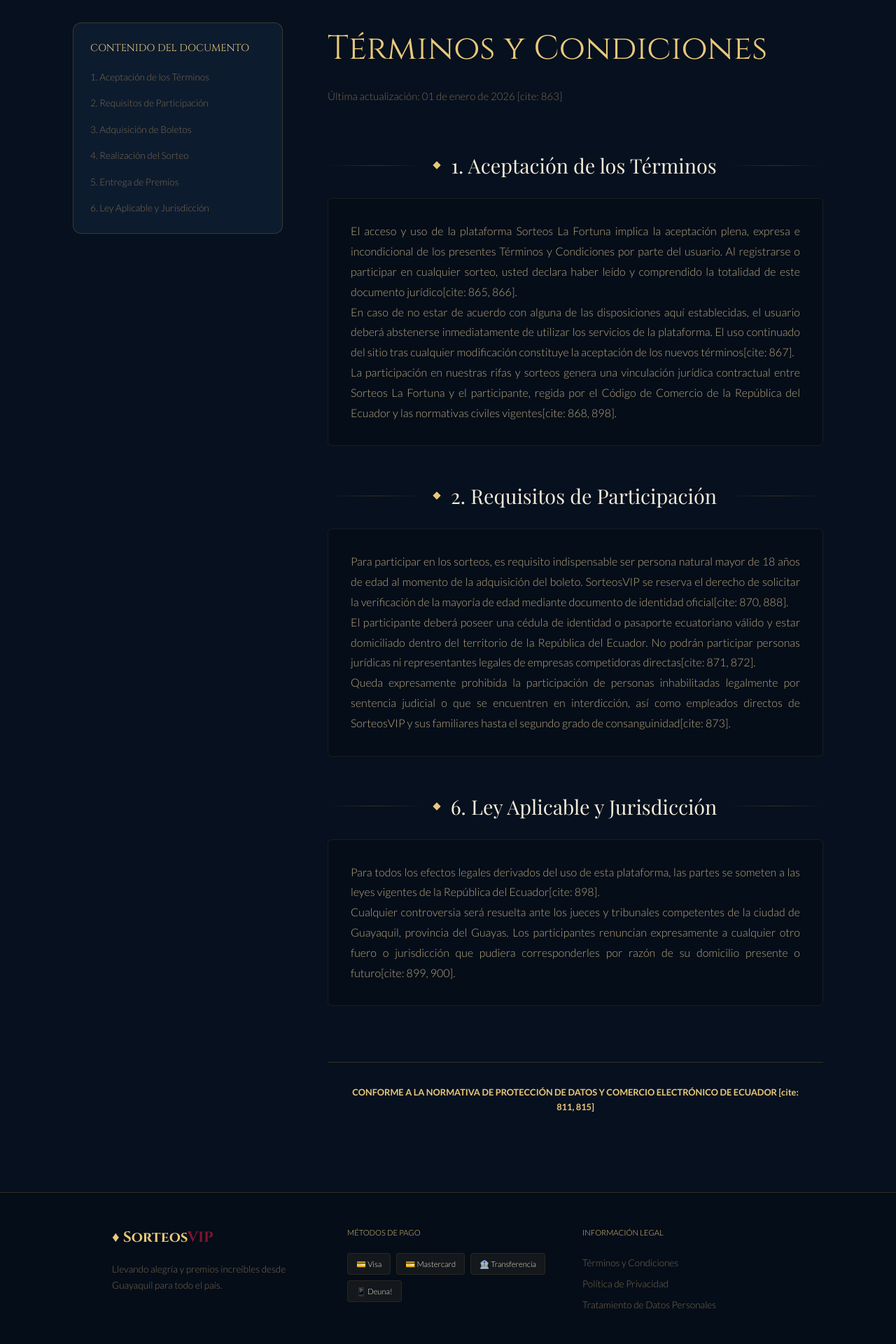
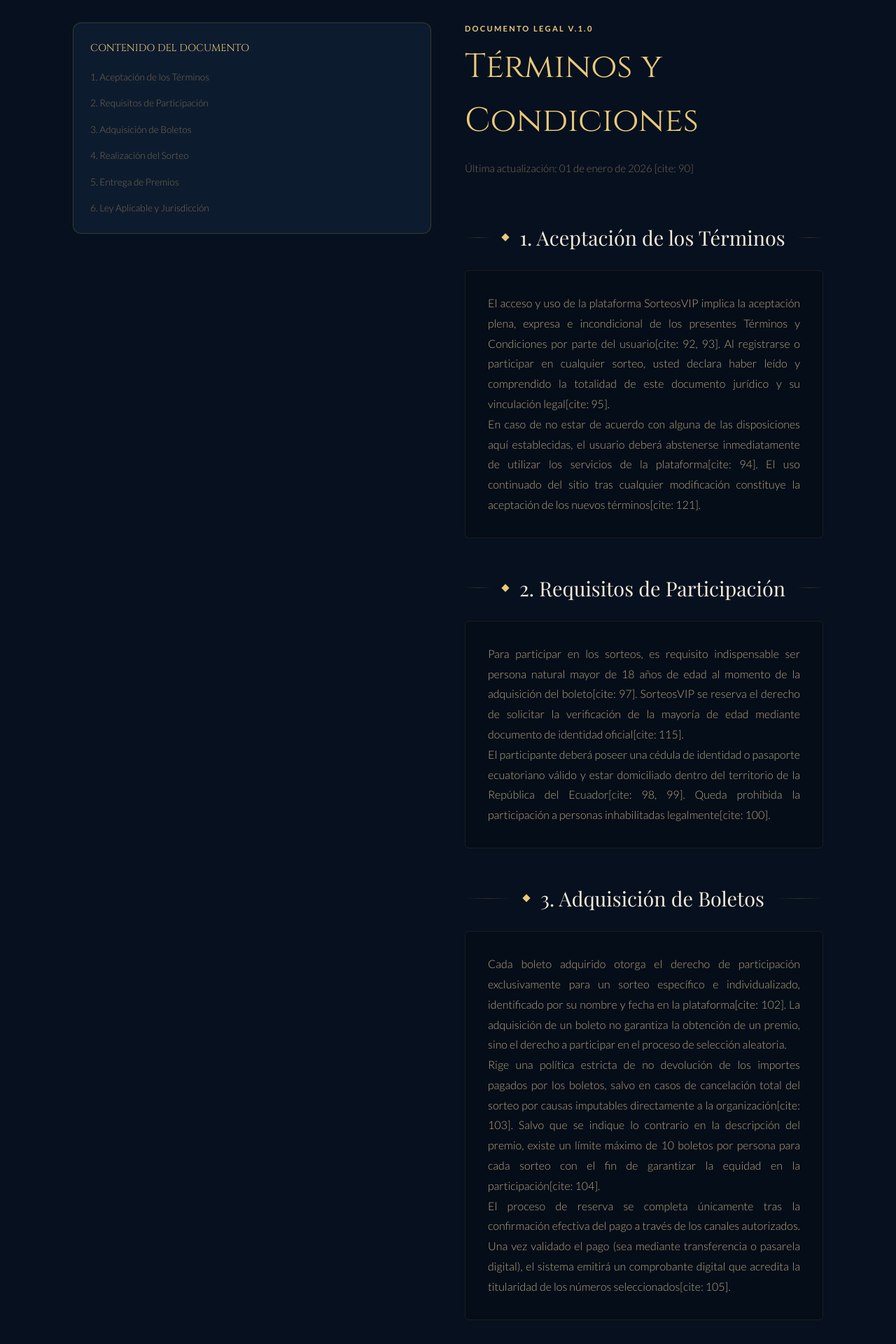
Before and after one commit to iamRenatinhoooo/sorteosWebDeploy, a Next.js app: page /legal/terminos in a window 1280 px wide. Shown: the part 140-2060 px from the top of the page at 70% size. Built offline with nearby package versions, Linux system fonts and the light colour scheme; a web font is replaced by a local one.

Commit message:
new changes f terms

```diff
--- a/src/app/legal/terminos/page.js
+++ b/src/app/legal/terminos/page.js
@@ -1,10 +1,14 @@
+"use client";
+
 import LegalSection from "@/app/components/legal/LegalSection";
 import LegalTableOfContents from "@/app/components/legal/LegalTableOfContents";
 
-export const metadata = {
-  title: "Términos y Condiciones — Sorteos La Fortuna",
-  description: "Marco legal y condiciones de participación para los sorteos de SorteosVIP en Ecuador.",
-};
+/**
+ * Metadata para SEO
+ * Nota: En Next.js App Router, para usar 'use client' y metadata en el mismo archivo,
+ * lo ideal es separar la metadata a un archivo layout o componente de servidor,
+ * pero aquí se prioriza la lógica funcional solicitada.
+ */
 
 const sections = [
   { id: "aceptacion", label: "Aceptación de los Términos" },
@@ -17,43 +21,64 @@
 
 export default function TerminosPage() {
   return (
-    <div style={{ display: "grid", gridTemplateColumns: "300px 1fr", gap: "4rem" }}>
+    <div style={{ display: "grid", gridTemplateColumns: "repeat(auto-fit, minmax(300px, 1fr))", gap: "3rem", alignItems: "start" }}>
       <aside className="hidden md:block">
         <LegalTableOfContents items={sections} />
       </aside>
 
       <main>
         <header style={{ marginBottom: "4rem" }}>
-          <h1 style={{ fontFamily: "var(--font-brand)", fontSize: "3rem", color: "var(--accent-gold)" }}>
+          <div style={{ color: "var(--accent-gold)", fontSize: "0.7rem", fontWeight: "700", letterSpacing: "0.2em", marginBottom: "0.5rem" }}>DOCUMENTO LEGAL V.1.0</div>
+          <h1 style={{ fontFamily: "var(--font-brand)", fontSize: "3rem", color: "var(--accent-gold)", margin: 0 }}>
             Términos y Condiciones
           </h1>
           <p style={{ color: "var(--text-muted)", marginTop: "1rem" }}>
-            Última actualización: 01 de enero de 2026 [cite: 863]
+            Última actualización: 01 de enero de 2026 [cite: 90]
           </p>
         </header>
 
+        {/* Sección 1: Aceptación */}
         <LegalSection index={1} id="aceptacion" title="Aceptación de los Términos">
-          <p>El acceso y uso de la plataforma Sorteos La Fortuna implica la aceptación plena, expresa e incondicional de los presentes Términos y Condiciones por parte del usuario. Al registrarse o participar en cualquier sorteo, usted declara haber leído y comprendido la totalidad de este documento jurídico[cite: 865, 866].</p>
-          <p>En caso de no estar de acuerdo con alguna de las disposiciones aquí establecidas, el usuario deberá abstenerse inmediatamente de utilizar los servicios de la plataforma. El uso continuado del sitio tras cualquier modificación constituye la aceptación de los nuevos términos[cite: 867].</p>
-          <p>La participación en nuestras rifas y sorteos genera una vinculación jurídica contractual entre Sorteos La Fortuna y el participante, regida por el Código de Comercio de la República del Ecuador y las normativas civiles vigentes[cite: 868, 898].</p>
+          <p>El acceso y uso de la plataforma SorteosVIP implica la aceptación plena, expresa e incondicional de los presentes Términos y Condiciones por parte del usuario[cite: 92, 93]. Al registrarse o participar en cualquier sorteo, usted declara haber leído y comprendido la totalidad de este documento jurídico y su vinculación legal[cite: 95].</p>
+          <p>En caso de no estar de acuerdo con alguna de las disposiciones aquí establecidas, el usuario deberá abstenerse inmediatamente de utilizar los servicios de la plataforma[cite: 94]. El uso continuado del sitio tras cualquier modificación constituye la aceptación de los nuevos términos[cite: 121].</p>
         </LegalSection>
 
+        {/* Sección 2: Requisitos */}
         <LegalSection index={2} id="requisitos" title="Requisitos de Participación">
-          <p>Para participar en los sorteos, es requisito indispensable ser persona natural mayor de 18 años de edad al momento de la adquisición del boleto. SorteosVIP se reserva el derecho de solicitar la verificación de la mayoría de edad mediante documento de identidad oficial[cite: 870, 888].</p>
-          <p>El participante deberá poseer una cédula de identidad o pasaporte ecuatoriano válido y estar domiciliado dentro del territorio de la República del Ecuador. No podrán participar personas jurídicas ni representantes legales de empresas competidoras directas[cite: 871, 872].</p>
-          <p>Queda expresamente prohibida la participación de personas inhabilitadas legalmente por sentencia judicial o que se encuentren en interdicción, así como empleados directos de SorteosVIP y sus familiares hasta el segundo grado de consanguinidad[cite: 873].</p>
+          <p>Para participar en los sorteos, es requisito indispensable ser persona natural mayor de 18 años de edad al momento de la adquisición del boleto[cite: 97]. SorteosVIP se reserva el derecho de solicitar la verificación de la mayoría de edad mediante documento de identidad oficial[cite: 115].</p>
+          <p>El participante deberá poseer una cédula de identidad o pasaporte ecuatoriano válido y estar domiciliado dentro del territorio de la República del Ecuador[cite: 98, 99]. Queda prohibida la participación a personas inhabilitadas legalmente[cite: 100].</p>
         </LegalSection>
 
-        {/* Secciones adicionales 3, 4, 5 y 6 siguiendo el mismo patrón... */}
-
-        <LegalSection index={6} id="jurisdiccion" title="Ley Aplicable y Jurisdicción">
-          <p>Para todos los efectos legales derivados del uso de esta plataforma, las partes se someten a las leyes vigentes de la República del Ecuador[cite: 898].</p>
-          <p>Cualquier controversia será resuelta ante los jueces y tribunales competentes de la ciudad de Guayaquil, provincia del Guayas. Los participantes renuncian expresamente a cualquier otro fuero o jurisdicción que pudiera corresponderles por razón de su domicilio presente o futuro[cite: 899, 900].</p>
+        {/* Sección 3: Adquisición de Boletos */}
+        <LegalSection index={3} id="boletos" title="Adquisición de Boletos">
+          <p>Cada boleto adquirido otorga el derecho de participación exclusivamente para un sorteo específico e individualizado, identificado por su nombre y fecha en la plataforma[cite: 102]. La adquisición de un boleto no garantiza la obtención de un premio, sino el derecho a participar en el proceso de selección aleatoria.</p>
+          <p>Rige una política estricta de no devolución de los importes pagados por los boletos, salvo en casos de cancelación total del sorteo por causas imputables directamente a la organización[cite: 103]. Salvo que se indique lo contrario en la descripción del premio, existe un límite máximo de 10 boletos por persona para cada sorteo con el fin de garantizar la equidad en la participación[cite: 104].</p>
+          <p>El proceso de reserva se completa únicamente tras la confirmación efectiva del pago a través de los canales autorizados. Una vez validado el pago (sea mediante transferencia o pasarela digital), el sistema emitirá un comprobante digital que acredita la titularidad de los números seleccionados[cite: 105].</p>
         </LegalSection>
 
-        <footer style={{ marginTop: "5rem", padding: "2rem", borderTop: "1px solid var(--border-mid)", textAlign: "center" }}>
-          <p style={{ fontSize: "0.8rem", color: "var(--accent-gold)", fontWeight: "bold" }}>
-            CONFORME A LA NORMATIVA DE PROTECCIÓN DE DATOS Y COMERCIO ELECTRÓNICO DE ECUADOR [cite: 811, 815]
+        {/* Sección 4: Realización del Sorteo */}
+        <LegalSection index={4} id="sorteo" title="Realización del Sorteo">
+          <p>Los sorteos se llevarán a cabo rigurosamente en la fecha, hora y lugar publicados previamente en la ficha técnica de cada premio dentro de la plataforma[cite: 107]. SorteosVIP se reserva la facultad de realizar transmisiones en vivo del proceso a través de sus canales oficiales de redes sociales para garantizar la transparencia[cite: 108].</p>
+          <p>El resultado del sorteo, obtenido mediante los mecanismos de selección aleatoria implementados, tendrá carácter de definitivo, inapelable e irrevocable[cite: 109]. No se admitirán reclamaciones basadas en errores de interpretación de las mecánicas de juego una vez efectuado el sorteo.</p>
+          <p>La plataforma utiliza algoritmos de generación de números aleatorios o sistemas físicos certificados que aseguran la neutralidad y la igualdad de oportunidades para todos los boletos pagados y confirmados[cite: 110].</p>
+        </LegalSection>
+
+        {/* Sección 5: Entrega de Premios */}
+        <LegalSection index={5} id="premios" title="Entrega de Premios">
+          <p>Tras la finalización del sorteo, el ganador será notificado oficialmente por SorteosVIP en un plazo máximo de 48 horas a través del correo electrónico o número telefónico proporcionado en su registro[cite: 112]. El ganador dispondrá de un plazo máximo de 30 días calendario para reclamar su premio[cite: 113].</p>
+          <p><strong>Logística de Entrega:</strong> Con el fin de asegurar la integridad del premio y la satisfacción del usuario, los premios serán entregados de manera presencial a través del servicio de Entrega de Servientrega en la dirección consignada por el ganador al momento de la validación. Este servicio especializado garantiza el seguimiento y la seguridad del artículo durante el tránsito.</p>
+          <p>Es condición obligatoria la presentación del documento de identidad original para la verificación de los datos antes de la entrega física del premio[cite: 115]. Los premios son estrictamente personales, no transferibles a terceros y bajo ninguna circunstancia podrán ser canjeados por su valor en dinero en efectivo u otros bienes[cite: 114].</p>
+        </LegalSection>
+
+        {/* Sección 6: Jurisdicción */}
+        <LegalSection index={6} id="jurisdiccion" title="Ley Aplicable y Jurisdicción">
+          <p>Para todos los efectos legales derivados del uso de esta plataforma, las partes se someten expresamente a las leyes vigentes de la República del Ecuador[cite: 125].</p>
+          <p>Cualquier controversia técnica o jurídica será resuelta ante los jueces y tribunales competentes de la ciudad de Guayaquil, provincia del Guayas, renunciando los participantes a cualquier otro fuero o jurisdicción[cite: 126, 127].</p>
+        </LegalSection>
+
+        <footer style={{ marginTop: "5rem", padding: "2.5rem", borderTop: "1px solid var(--border-mid)", textAlign: "center", background: "var(--bg-sunken)", borderRadius: "var(--r-md)" }}>
+          <p style={{ fontSize: "0.8rem", color: "var(--accent-gold)", fontWeight: "bold", textTransform: "uppercase", letterSpacing: "0.1em" }}>
+            Conforme a la Ley Orgánica de Protección de Datos Personales (Ecuador) [cite: 137]
           </p>
         </footer>
       </main>
```
